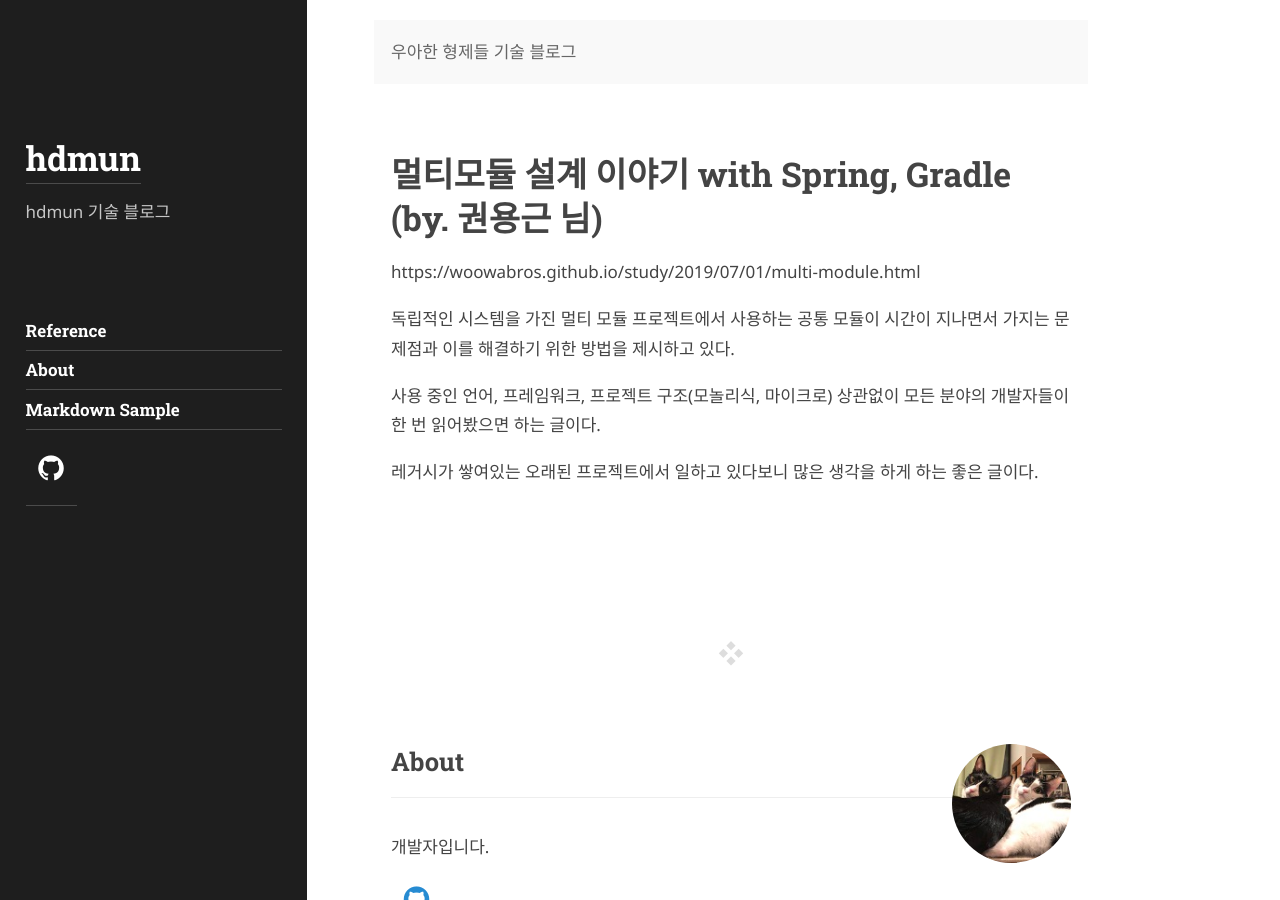
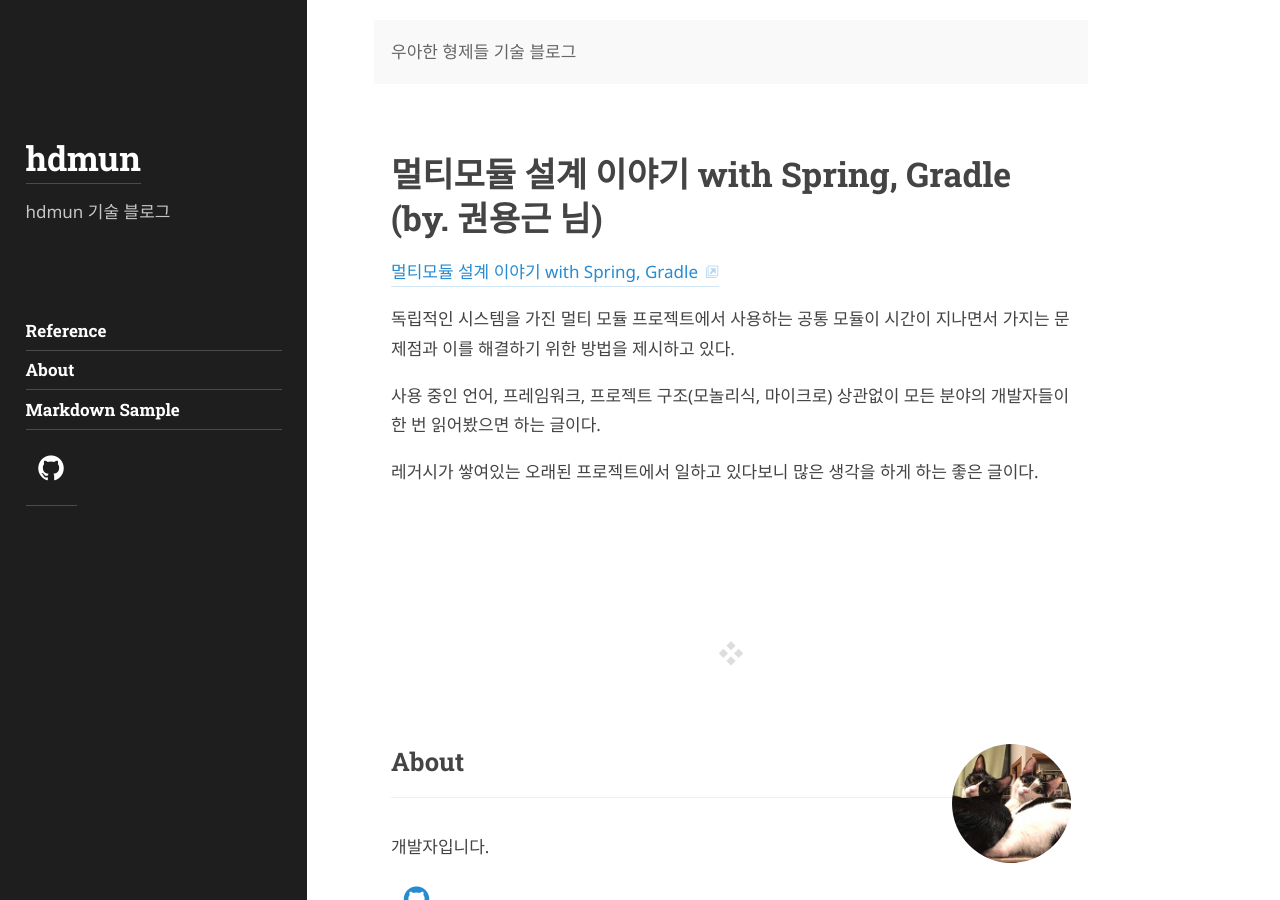
Before and after one commit to hdmun/hdmun.github.io, a Jekyll site: the page built from _posts/2020-03-19-reference-architect-multi-module.md, in a window 1280 px wide and 900 px high, scrolled down 302 px. Built offline with Jekyll 4.4.1, drawn with Linux system fonts in a browser that asks for light colours; some web fonts are replaced; comment, search, counter and statistics services are not loaded.

Commit message:
Update 2020-03-19-reference-architect-multi-module.md
- 링크 추가

```diff
--- a/_posts/2020-03-19-reference-architect-multi-module.md
+++ b/_posts/2020-03-19-reference-architect-multi-module.md
@@ -10,7 +10,7 @@ comments: true
 
 # 멀티모듈 설계 이야기 with Spring, Gradle (by. 권용근 님)
 
-https://woowabros.github.io/study/2019/07/01/multi-module.html
+[멀티모듈 설계 이야기 with Spring, Gradle](https://woowabros.github.io/study/2019/07/01/multi-module.html)
 
 독립적인 시스템을 가진 멀티 모듈 프로젝트에서 사용하는 공통 모듈이 시간이 지나면서 가지는 문제점과 이를 해결하기 위한 방법을 제시하고 있다.
 
```
